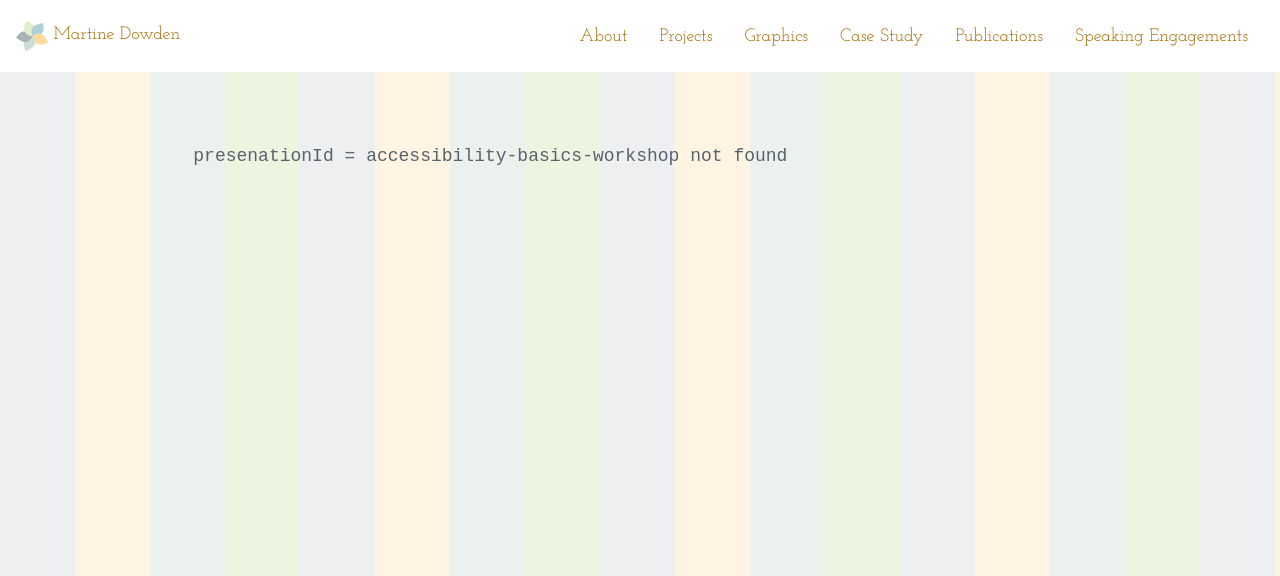
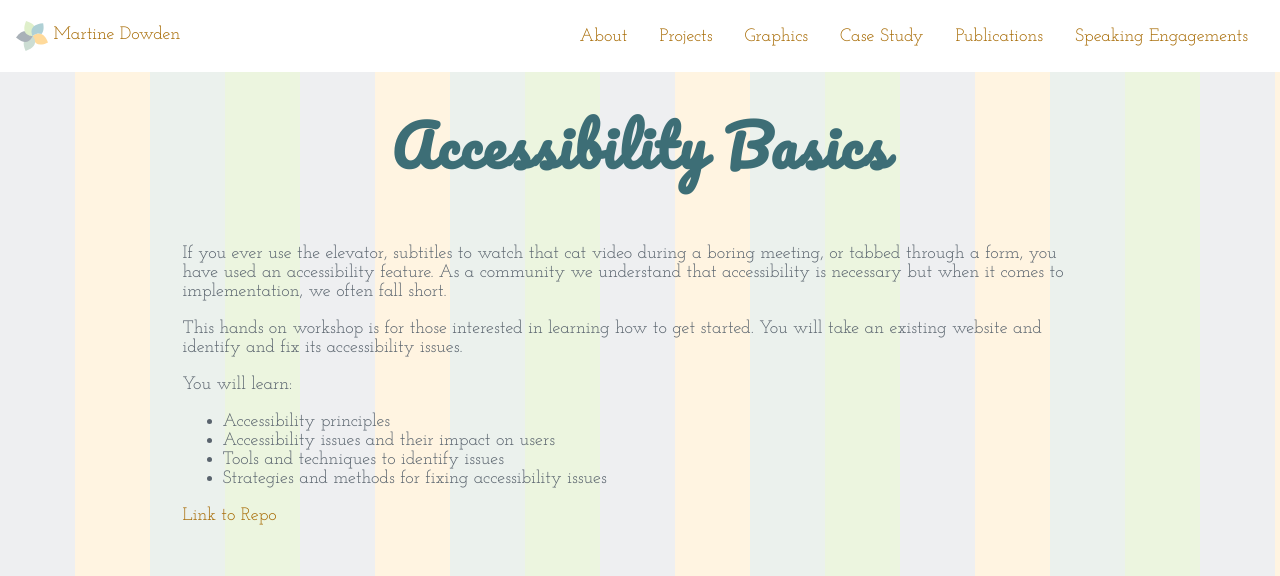
Before and after one commit to martine-dowden/portfolio, an Angular app: page /presentation/accessibility-basics-workshop in a window 1280 px wide. Before the commit this address had no page. Shown: the top 576 px of the page. Built offline with nearby package versions, Linux system fonts and the light colour scheme.

Commit message:
add accessibility basics

```diff
--- a/src/app/components/presentation/presentation.component.html
+++ b/src/app/components/presentation/presentation.component.html
@@ -51,6 +51,18 @@
       <p>You will walk away with the knowledge you need to go forth and create your own components, understand how to make them look gorgeous, and what if any limitations there are. Also, find out how you can bring back the blink tag!</p>
       <p><a href="https://github.com/martine-dowden/shadow-dom" target="_blank" rel="noopener">Link to Repo</a></p>
     </div>
+    <div *ngSwitchCase="'accessibility-basics-workshop'">
+      <p>If you ever use the elevator, subtitles to watch that cat video during a boring meeting, or tabbed through a form, you have used an accessibility feature. As a community we understand that accessibility is necessary but when it comes to implementation, we often fall short.</p>
+      <p>This hands on workshop is for those interested in learning how to get started. You will take an existing website and identify and fix its accessibility issues.</p>
+      <p>You will learn:</p>
+      <ul>
+        <li>Accessibility principles</li>
+        <li>Accessibility issues and their impact on users</li>
+        <li>Tools and techniques to identify issues</li>
+        <li>Strategies and methods for fixing accessibility issues</li>
+      </ul>
+      <p><a href="https://github.com/martine-dowden/accessibility-basics" target="_blank" rel="noopener">Link to Repo</a></p>
+    </div>
     <div *ngSwitchDefault>
       <pre> presenationId = {{ presentationId }} not found</pre>
     </div>
--- a/src/app/components/presentation/presentation.component.ts
+++ b/src/app/components/presentation/presentation.component.ts
@@ -52,6 +52,11 @@ export class PresentationComponent implements OnInit, OnDestroy {
       case 'mastering-shadow-dom':
         this.title = 'Mastering Shadow Dom';
         this.url = 'https://bit.ly/2WM6fJ6';
+        break;
+      case 'accessibility-basics-workshop':
+        this.title = 'Accessibility Basics';
+        this.url = 'https://bit.ly/32wacWt';
+        break;
     }
   }
 
--- a/src/app/components/publications/publications.component.ts
+++ b/src/app/components/publications/publications.component.ts
@@ -32,6 +32,13 @@ export class PublicationsComponent implements OnInit {
 
   publications = [];
   publicationList = [
+    {
+      link: 'accessibility-basics-workshop',
+      linkText: 'Workshop: Accessibility Basics',
+      publisher: 'M2D2',
+      year: '2019',
+      type: 'presentation'
+    },
     {
       link: 'mastering-shadow-dom',
       linkText: 'Mastering Shadow Dom',
--- a/src/app/components/speaking/speaking.component.html
+++ b/src/app/components/speaking/speaking.component.html
@@ -110,6 +110,9 @@
         </div>
         <div class="october">
           <span>October</span>
+          <ul>
+            <li><a href="https://ndcsydney.com/" target="_blank" rel="noopener">NDC Sydney</a></li>
+          </ul>
         </div>
         <div class="november">
           <span>November</span>
```
